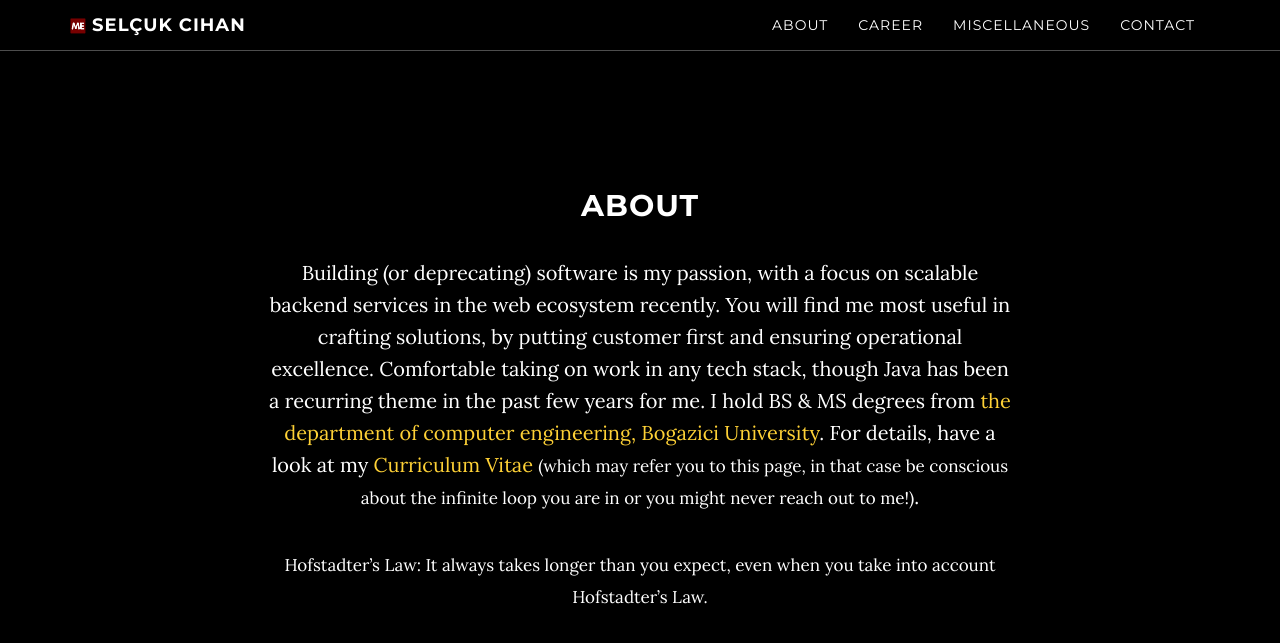
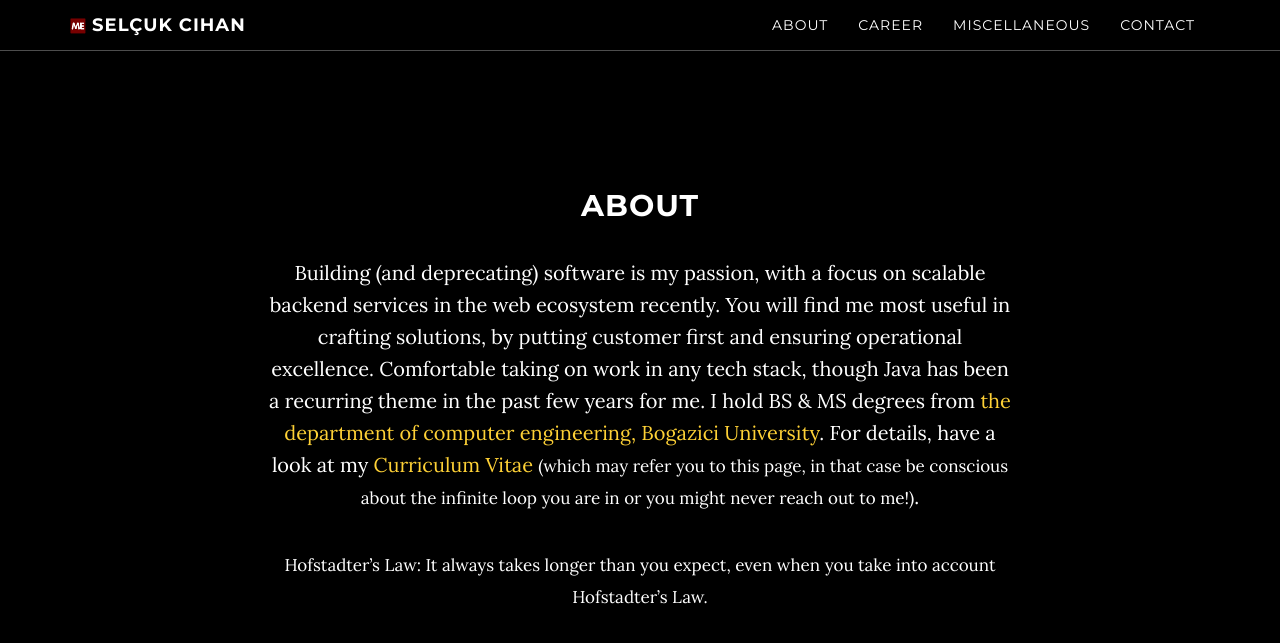
Before and after one commit to selcukcihan/old-portfolio, a Jekyll site: the page built from index.html, in a window 1280 px wide and 900 px high, scrolled down 961 px. Shown: the top 643 px of the window. Built offline with Jekyll 4.4.1, drawn with Linux system fonts in a browser that asks for light colours; nearby versions of some CDN libraries; part of the change alters nothing that is shown; some of the changed text lies outside the part shown.

```diff
--- a/_config.yml
+++ b/_config.yml
@@ -20,7 +20,7 @@ lang: "en"
 title: "Selçuk Cihan"
 favicon: "/img/Favicon_250x250.ico"
 description: "Resume website of Selçuk Cihan, software developer."
-keywords: "selcuk, cihan, personal, software, developer, resume, selçuk cihan, engineer, technologist, selcuk cihan"
+keywords: "selcuk, cihan, personal, software, developer, resume, selçuk cihan, engineer, technologist, selcuk cihan, serverless, cloud, architect"
 
 ################
 # Intro layout #
@@ -51,6 +51,9 @@ lines:			# You can add HTML Tags in the Text
 ###############
 
 events:
+  - image: "/img/career/lambda.png"
+    date: "2019 -"
+    description: '{serverless} Freelancing at <a href="https://www.toptal.com/resume/selcuk-cihan" target="_blank">Toptal</a>'
   - image: "/img/career/amzn.png"
     date: "2017 - 2018"
     description: "Amazon UK - Earth's largest catalog"
@@ -60,6 +63,7 @@ events:
   - image: "/img/career/optimization.jpg"
     date: "2012"
     description: "Workforce Management Optimization"
+    link: "https://www.bai.org/globalinnovations/awards/2017-winners/2017-internal-process-innovation-award"
   - image: "/img/career/maxflow.jpg"
     date: "2010"
     description: "Defended MS thesis, a parallel max-flow algorithm"
--- a/about.html
+++ b/about.html
@@ -5,7 +5,7 @@ title: About
 ---
 ## About
 
-Building (or deprecating) software is my passion, with a focus on scalable backend services in the web ecosystem recently. You will find me most useful in crafting solutions, by putting customer first and ensuring operational excellence. Comfortable taking on work in any tech stack, though Java has been a recurring theme in the past few years for me. I hold BS &amp; MS degrees from <a href="http://www.cmpe.boun.edu.tr" target="_blank">the department of computer engineering, Bogazici University</a>. For details, have a look at my <a href="/resume/selcukcihan.pdf">Curriculum Vitae</a> <small>(which may refer you to this page, in that case be conscious about the infinite loop you are in or you might never reach out to me!)</small>.
+Building (and deprecating) software is my passion, with a focus on scalable backend services in the web ecosystem recently. You will find me most useful in crafting solutions, by putting customer first and ensuring operational excellence. Comfortable taking on work in any tech stack, though Java has been a recurring theme in the past few years for me. I hold BS &amp; MS degrees from <a href="http://www.cmpe.boun.edu.tr" target="_blank">the department of computer engineering, Bogazici University</a>. For details, have a look at my <a href="/resume/selcukcihan.pdf">Curriculum Vitae</a> <small>(which may refer you to this page, in that case be conscious about the infinite loop you are in or you might never reach out to me!)</small>.
 
 <small>
 Hofstadter's Law: It always takes longer than you expect, even when you take into account Hofstadter's Law.
```
Also changed, not shown: Gemfile.lock, img/career/lambda.png (added), 2 other files.
